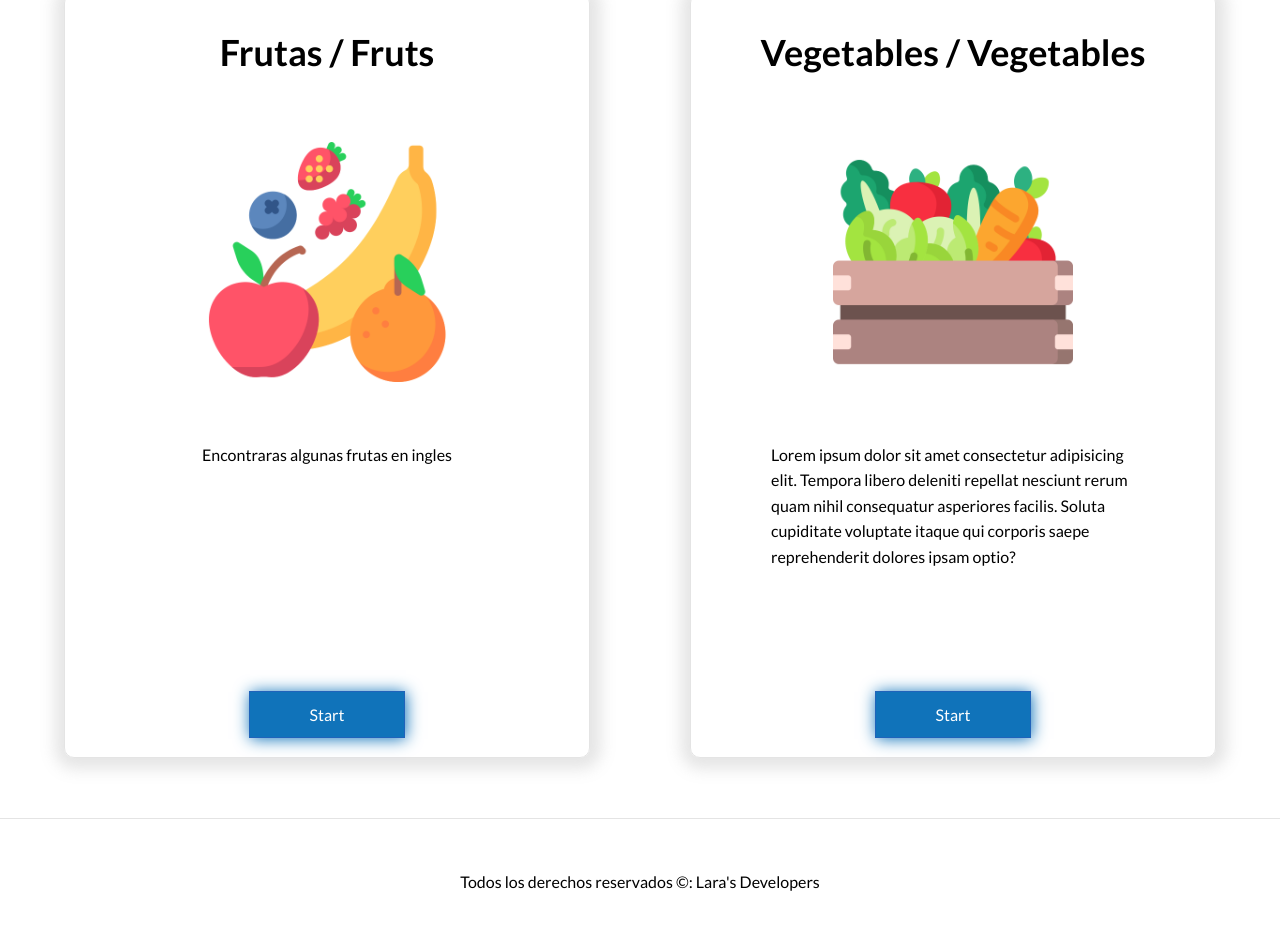
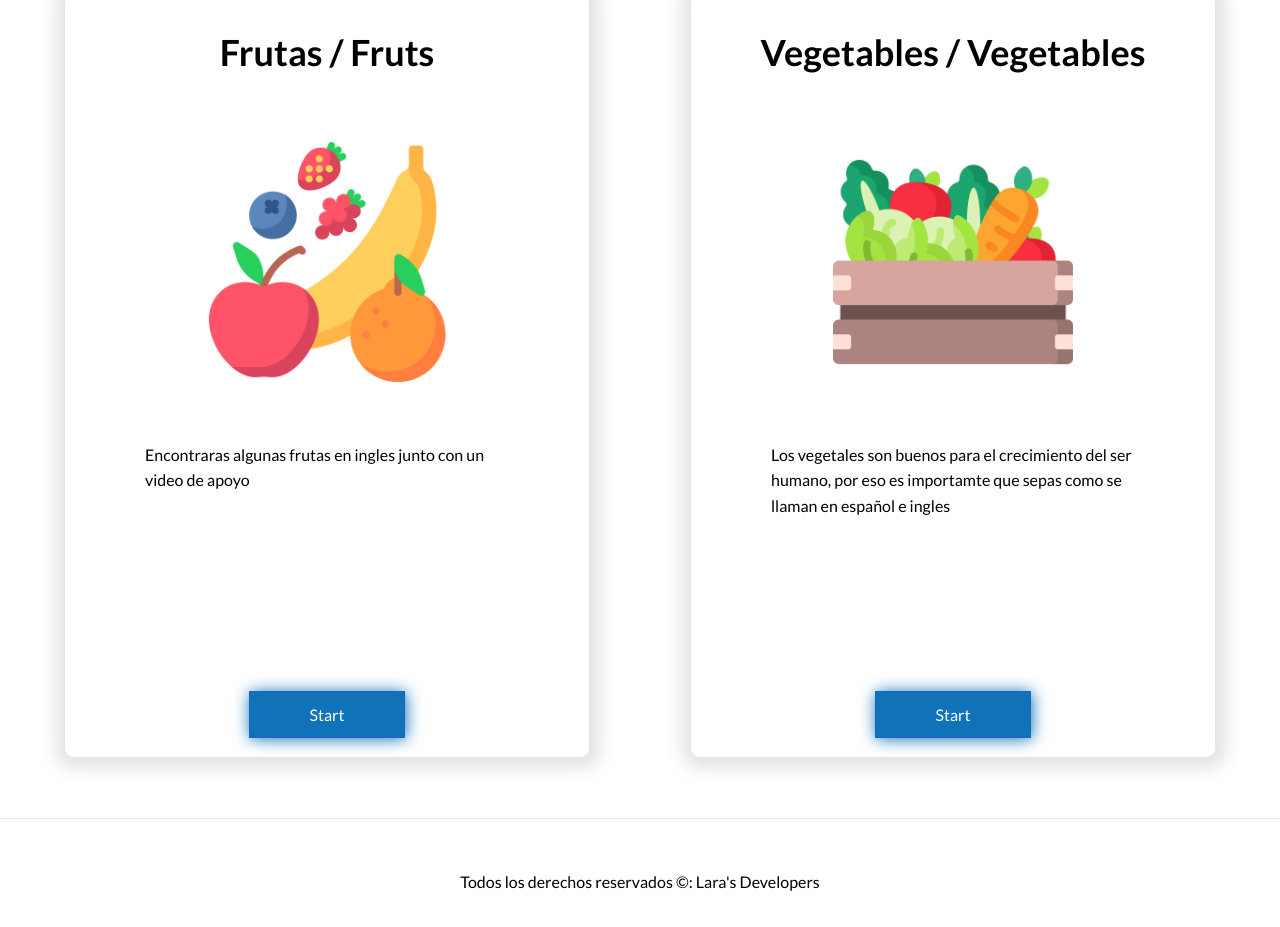
Before and after one commit to Caleb0-7/Ingles-proyecto-app, a plain HTML site: page index.html in a window 1280 px wide. Shown: the part 1485-2412 px from the top of the page. Drawn offline with Linux system fonts and the light colour scheme.

Commit message:
2/3/2023 informacion index

```diff
--- a/index.html
+++ b/index.html
@@ -101,7 +101,7 @@
                         </div>
 
                         <div class="listado__contenido">
-                            <p class="listado__parrafo ">Encontraras algunas frutas en ingles </p>
+                            <p class="listado__parrafo ">Encontraras algunas frutas en ingles junto con un video de apoyo</p>
                         </div>
 
                         <div class="listado__btn">
@@ -116,7 +116,7 @@
                         </div>
 
                         <div class="listado__contenido">
-                            <p class="listado__parrafo">Lorem ipsum dolor sit amet consectetur adipisicing elit. Tempora libero deleniti repellat nesciunt rerum quam nihil consequatur asperiores facilis. Soluta cupiditate voluptate itaque qui corporis saepe reprehenderit dolores ipsam optio?</p>
+                            <p class="listado__parrafo">Los vegetales son buenos para el crecimiento del ser humano, por eso es importamte que sepas como se llaman en español e ingles</p>
                         </div>
 
                         <div class="listado__btn">
```
